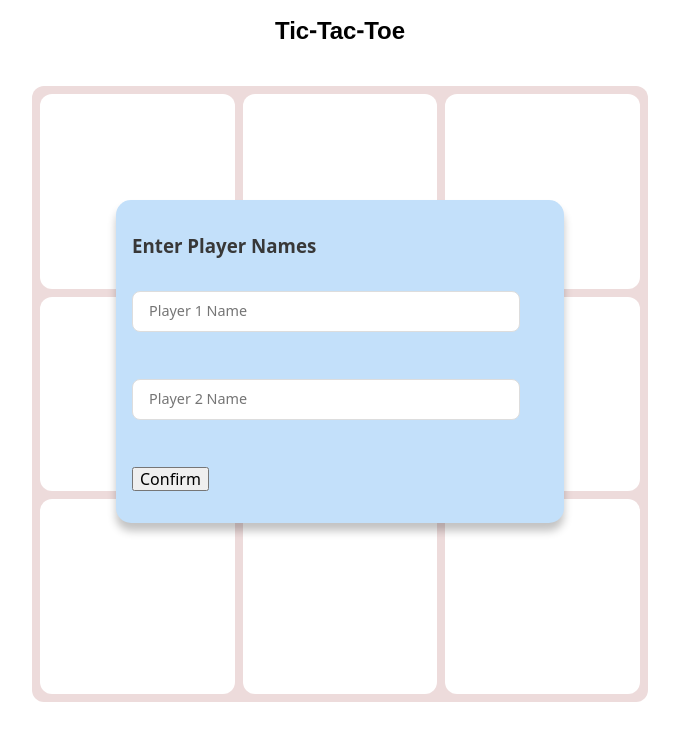
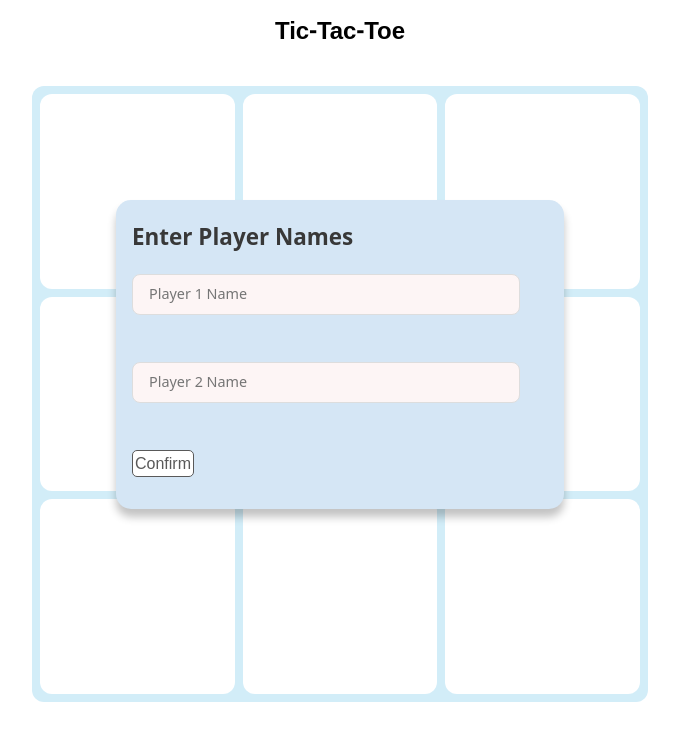
Before and after one commit to Decoldest/tic-tac-toe, a plain HTML site: page index.html in a window 1280 px wide. Shown: the whole page, without its empty margins (300-979 px from the left). Drawn offline with Linux system fonts and the light colour scheme.

Commit message:
Change grid and modal styles

```diff
--- a/app.js
+++ b/app.js
@@ -58,11 +58,9 @@ const gameControl = (function() {
   }
 
   const playerTurn = (x, y) => {
-    console.log(currentPlayer);
     board.addMoveToBoard(currentPlayer, x, y);
 
     let currentBoard = board.getBoard();
-    console.log(currentBoard);
 
     if (checkWinner(currentBoard)) {
       let winner = currentPlayer.name;
@@ -207,7 +205,6 @@ const startRound = (function() {
   }
 
   const init = (playerNames) => {
-    console.log("New Game");
     game = gameControl;
     addPlayersToGame(playerNames)
     addBoardListener();
--- a/style.css
+++ b/style.css
@@ -3,9 +3,11 @@
 :root {
   --piece-colour: rgb(85, 81, 97);
   --div-button-color: white;
-  --board-background-colour: rgb(237, 219, 219);
-  --modal-colour: rgb(195, 224, 250);
+  --div-hover-color: rgb(240, 247, 255);
+  --board-background-colour: rgb(210, 237, 248);
+  --modal-colour: rgb(213, 230, 245);
   --modal-text: rgb(56, 56, 56);
+  --button-color: rgb(89, 89, 89);
 }
 
 main>h2 {
@@ -36,6 +38,10 @@ main>h2 {
   border-radius: 0.75rem;
 }
 
+.board-container>div:hover:not(.disabled) {
+  background-color: var(--div-hover-color);
+}
+
 .disabled {
   pointer-events: none
 }
@@ -58,14 +64,19 @@ h2 {
   box-sizing: border-box;
   box-shadow: 1rem;
   box-shadow: rgba(0, 0, 0, 0.24) 0 0.5rem 0.5rem;
-  background-color: var(--modal-colour)
+  background-color: var(--modal-colour);
 }
 
 .player-header {
+  font-size: 1.2rem;
   display: flex;
   justify-content: space-between;
   align-items: center;
   color: var(--modal-text);
+}
+
+.player-header h3 {
+  margin: 0.5rem 0rem;
 }
 
 .players form {
@@ -80,13 +91,29 @@ h2 {
   border-radius: 8px;
   font-size: 0.9em;
   width: 85%;
+  background-color: #fdf5f5;
+}
+
+.players input:focus {
+  outline: 0.25px solid rgb(120, 208, 250);
 }
 
 .reset-game-buttons {
   margin-top: 1%;
   display: flex;
   justify-content: center;
+  gap: 2%;
 }
 .hidden {
   display: none;
 }
+
+button {
+  font-family: 'Noto Sans Tamil', sans-serif;
+  color: var(--button-color);
+  outline: none;
+  border: 1.75px solid var(--button-color);
+  background-color: white;
+  border-radius: 5px;
+  padding: 5px 2px 2px 2px;
+}
```
